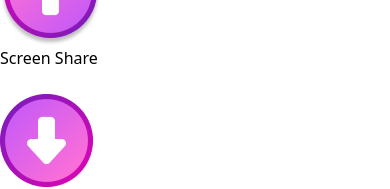
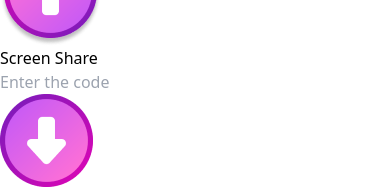
Before and after one commit to vishwajeetvc/nexa, a React (Vite) app: page / in a window 390 px wide. Shown: the part 1605-1794 px from the top of the page. Built offline with nearby package versions, Linux system fonts and the light colour scheme; no server answers.

Commit message:
for testin in mobile

```diff
--- a/src/App.tsx
+++ b/src/App.tsx
@@ -9,7 +9,8 @@ export default function App() {
   const peerConnection = useRef(null);
   const localStream = useRef(null);
   const remoteStream = useRef(null);
-  const serverIp = "192.168.29.34";
+
+  const serverIp = "[2401:4900:73f6:cc8b:c1dc:be6a:eca0:4bc8]";
   const PORT = 3000;
 
   const servers = {
@@ -39,27 +40,8 @@ export default function App() {
       {page == 4 && <InDev />}
       {page == 5 && <InDev />}
 
-      {
-        page == 0 &&
-        <Home
-          PORT={PORT}
-          serverIp={serverIp}
-          servers={servers}
-          peerConnection={peerConnection}
-          localStream={localStream}
-          remoteStream={remoteStream}
-        />
-      }
-
-      {
-        page == 2 &&
-        <VideoCall
-          servers={servers}
-          peerConnection={peerConnection}
-          localStream={localStream}
-          remoteStream={remoteStream}
-        />
-      }
+      {page == 0 && <Home {...{ PORT, serverIp, servers, peerConnection, localStream, remoteStream }} />}
+      {page == 2 && <VideoCall {...{ servers, peerConnection, localStream, remoteStream }} />}
     </div>
   </>
 }
@@ -67,6 +49,6 @@ export default function App() {
 
 function InDev() {
   return <div className="flex justify-center items-center w-full">
-    <h1 className="text-white font-bold text-4xl">😜Comming Soon!!</h1>
+    <h1 className="text-white font-bold text-4xl">Comming Soon!!</h1>
   </div>
 }
--- a/src/pages/Home.tsx
+++ b/src/pages/Home.tsx
@@ -52,7 +52,6 @@ export default function Home({ serverIp, PORT, peerConnection, localStream, remo
     peerConnection.current.onicecandidate = (e: any) => {
       if (e.candidate) {
         if (i++) return;
-        // peerConnection.current.localDescription,
         socket.emit('offer', peerConnection.current.localDescription)
         socket.on('id', idd => {
           id.current.value = idd.slice(0, 6);
@@ -96,7 +95,6 @@ export default function Home({ serverIp, PORT, peerConnection, localStream, remo
     peerConnection.current.onicecandidate = (e: any) => {
       if (e.candidate) {
         if (i++) return;
-        // peerConnection.current.localDescription,
         socket.emit('answer', peerConnection.current.localDescription, id.current.value);
         console.log("Anwer is emitted from the client");
       }
@@ -119,13 +117,6 @@ export default function Home({ serverIp, PORT, peerConnection, localStream, remo
       await peerConnection.current.setRemoteDescription(answer);
     }
   })
-  // async function addAnswer() {
-  //
-  //   let answer = JSON.parse(prompt("Enter the answer"));
-  //   if (!peerConnection.current.remoteDescription) {
-  //     await peerConnection.current.setRemoteDescription(answer);
-  //   }
-  // }
 
   useEffect(() => {
     if (peerConnection.current?.localDescription.type == "offer") {
@@ -189,8 +180,8 @@ export default function Home({ serverIp, PORT, peerConnection, localStream, remo
 
           <p className='text-3xl font-bold text-white p-5'>Screen Share</p>
         </div>
-        <input className="absolute text-center no-underline right-[130px] top-[47%] rounded-xl text-white
-          border w-[150px] bg-[#1D2137] p-2 " type="text" ref={id} />
+        <input placeholder="Enter the code" className="absolute text-center no-underline right-[130px] top-[47%] rounded-xl text-white
+          border border-gray-600 outline-none w-[150px] bg-[#1D2137] z-20 p-2 " type="text" ref={id} />
         <div className=' relative h-[50%] flex flex-col items-center justify-center'>
           <img
             onClick={createAnswer}
```
Also changed, not shown: 2 other files (tests, documents, lock files or other folders).
